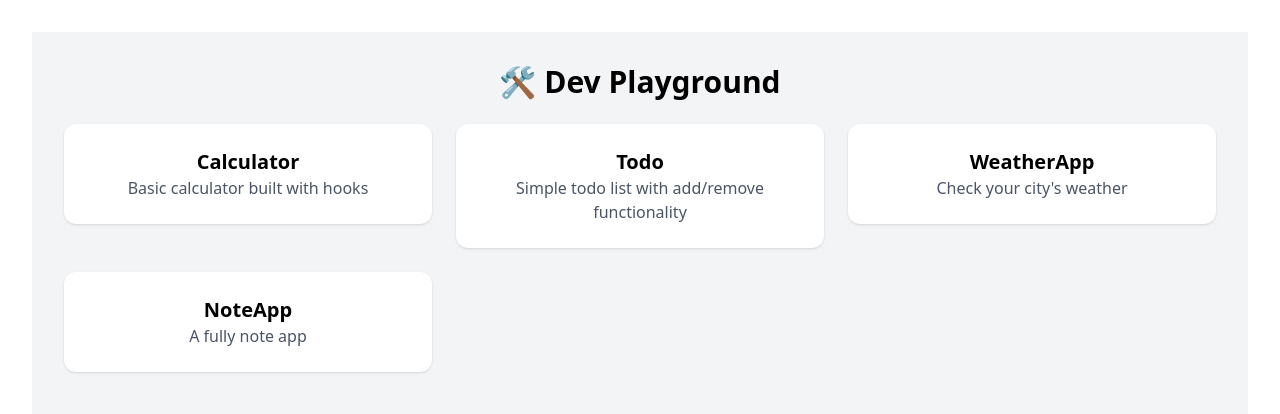
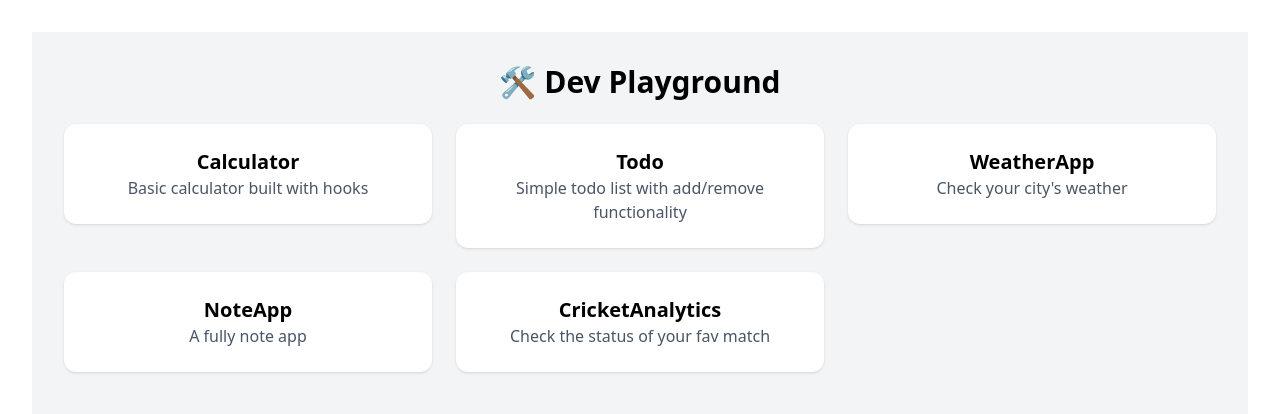
Before and after one commit to Rafayurgit/devPlayGround, a React (Vite) app in the folder frontend/: page / in a window 1280 px wide. Shown: the top 414 px of the page. Built offline with nearby package versions, Linux system fonts and the light colour scheme.

Commit message:
Add: getting started with new criclet analytics app

```diff
--- a/frontend/src/DATA/projectList.js
+++ b/frontend/src/DATA/projectList.js
@@ -2,6 +2,7 @@ import Calculator from "../Projects/Calculator/Calculator.jsx";
 import Notes from "../Projects/NotesApp/Notes.jsx";
 import Todo from "../Projects/ToDo/Todo.jsx";
 import Weather from "../Projects/WeatherApp/Weather.jsx";
+import Analytics from "../Projects/CricketAnalytics/Analytics.jsx";
 
 const projectList = [
   {
@@ -27,6 +28,12 @@ const projectList = [
     path:"/project/NoteApp",
     component: Notes,
     description: "A fully note app"
+  },
+  {
+    name:"CricketAnalytics",
+    path:"/project/analytics",
+    component: Analytics,
+    description:"Check the status of your fav match"
   }
 ];
 
--- /dev/null
+++ b/frontend/src/Projects/CricketAnalytics/Analytics.jsx
@@ -0,0 +1,10 @@
+import React from "react";
+
+
+export default function Analytics (){
+    return(
+        <div>
+            See Analytics
+        </div>
+    )
+}
```
